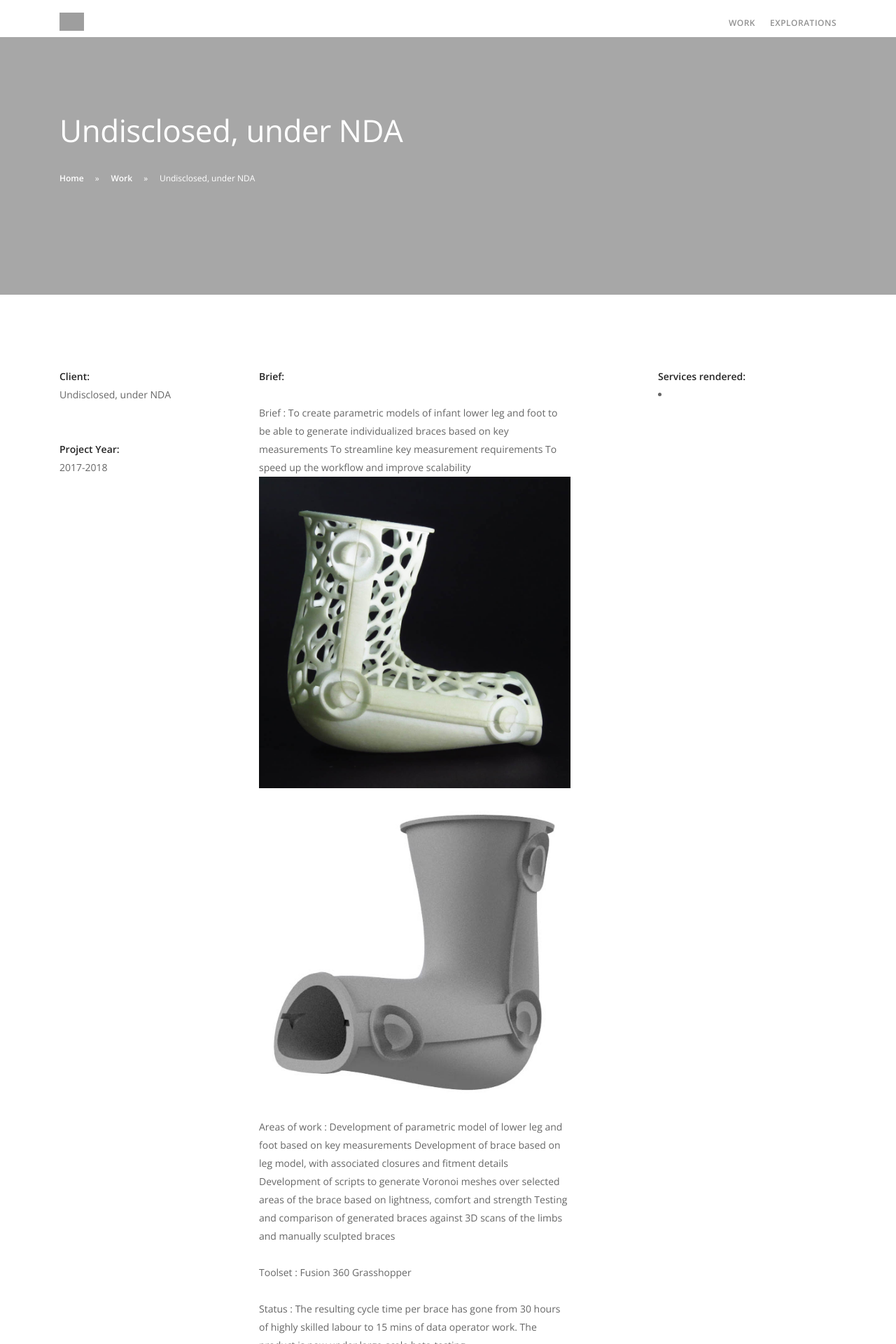
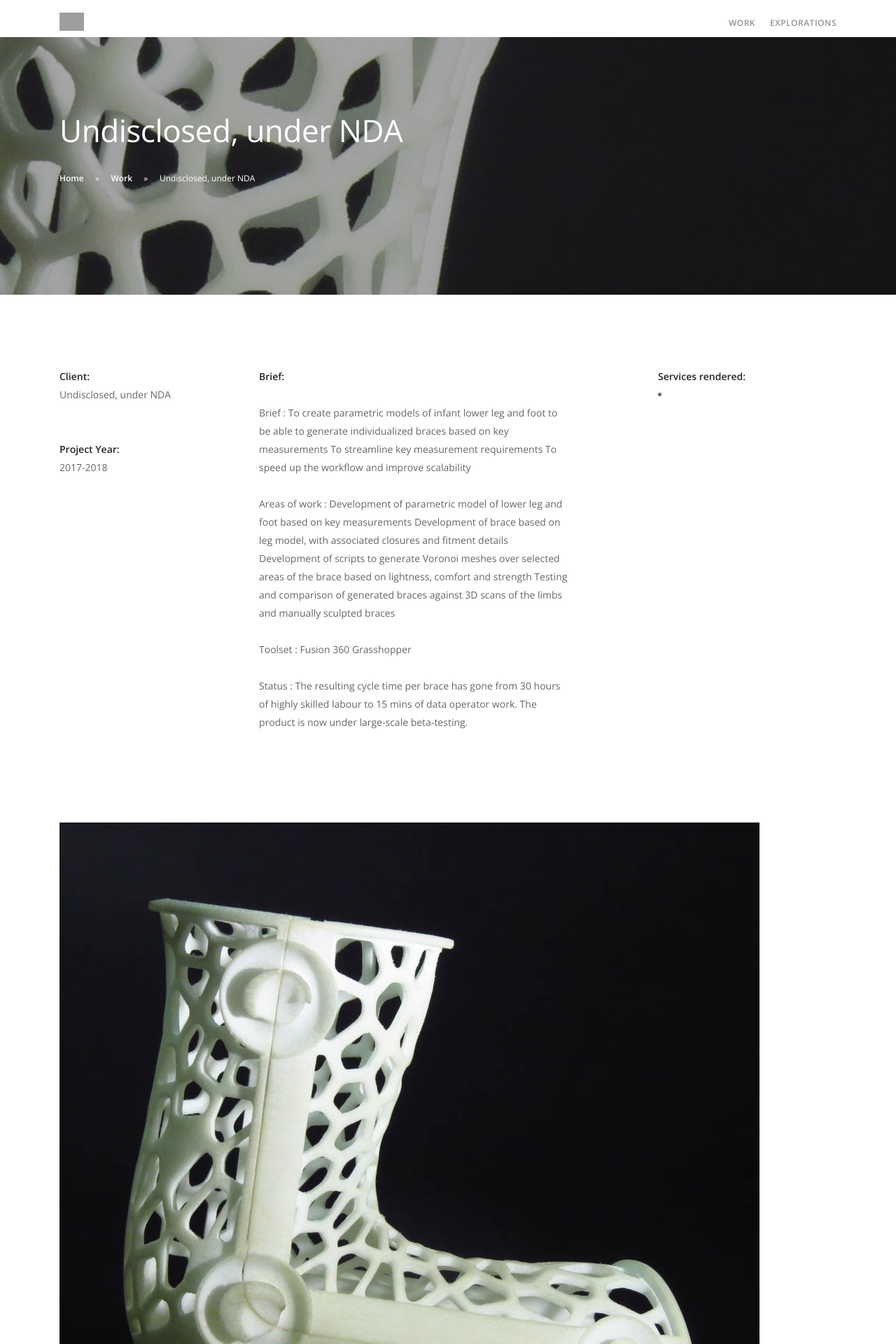
Before and after one commit to jesalmehta/jesalmehta.github.io, a Jekyll site: the page built from _work/development-of-brace-for-clubfoot-therapy.markdown, in a window 1280 px wide. Shown: the top 1920 px of the page at 70% size. Built offline with Jekyll 4.4.1, drawn with Linux system fonts in a browser that asks for light colours; some web fonts are replaced; grey boxes are pictures that could not be loaded.

Commit message:
Updated Development Of Brace For Clubfoot Therapy

```diff
--- a/_work/development-of-brace-for-clubfoot-therapy.markdown
+++ b/_work/development-of-brace-for-clubfoot-therapy.markdown
@@ -3,15 +3,23 @@ title: Development of Brace for Clubfoot therapy
 date: 2018-07-03 16:48:00 +05:30
 position: 1
 square featured image: "/uploads/2018_0706_040259.jpg"
+wide featured image: "/uploads/2018_0706_040259.jpg"
 client: Undisclosed, under NDA
 year: 2017-2018
+images:
+- image: "/uploads/2018_0706_040242.jpg"
+  caption:
+- image: "/uploads/brace%20voro.1.jpg"
+  caption:
+- image: "/uploads/Clubfoot%20beta%201.3%20v1_6.jpg"
+  caption:
 ---
 
 Brief : To create parametric models of infant lower leg and foot to be able to generate individualized braces based on key measurements
 To streamline key measurement requirements
 To speed up the workflow and improve scalability
-![2018_0706_040242.jpg](/uploads/2018_0706_040242.jpg)
-![Clubfoot beta 1.3 v1_6.jpg](/uploads/Clubfoot%20beta%201.3%20v1_6.jpg)
+
+
 Areas of work :
 Development of parametric model of lower leg and foot based on key measurements
 Development of brace based on leg model, with associated closures and fitment details
```
